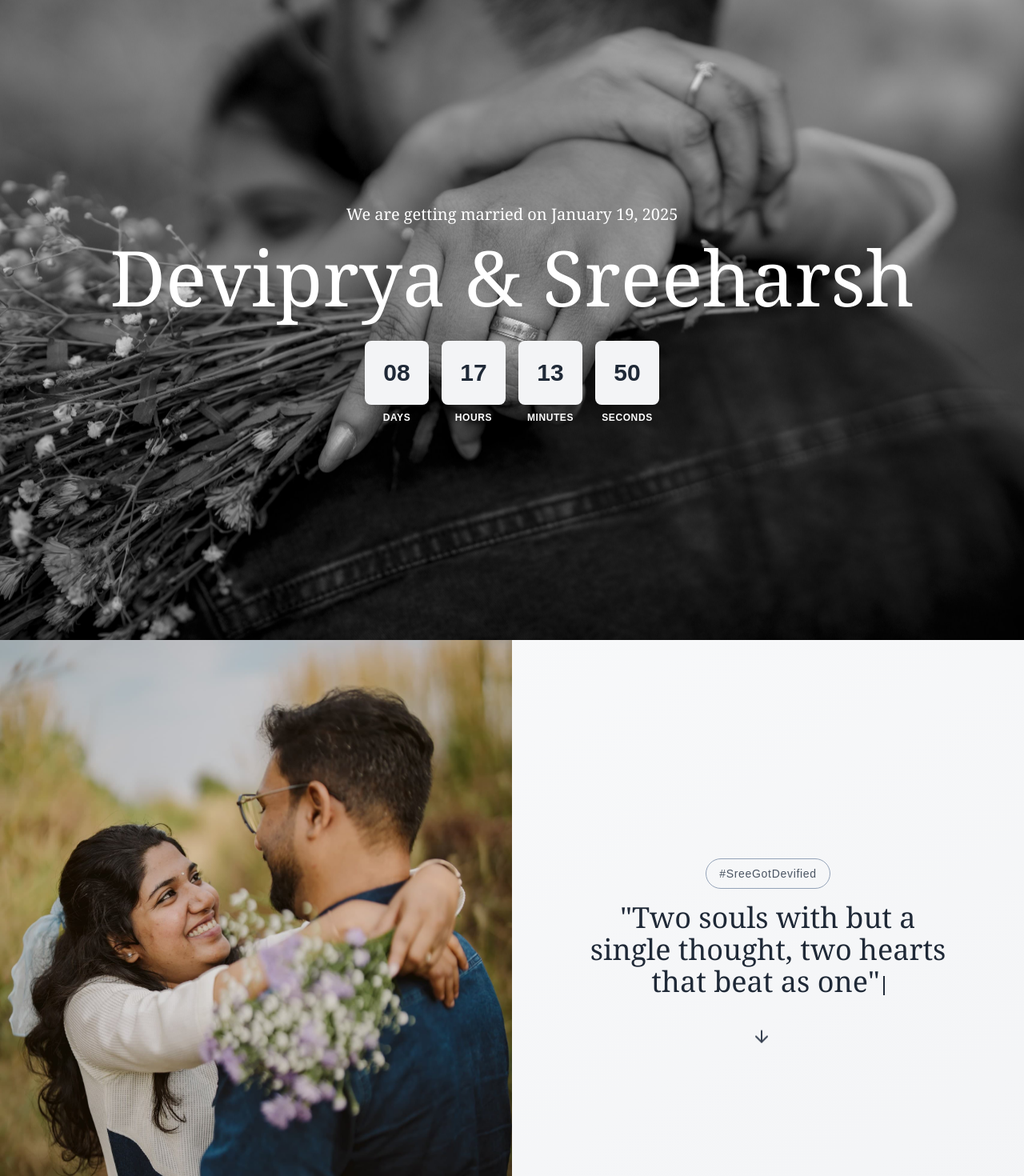
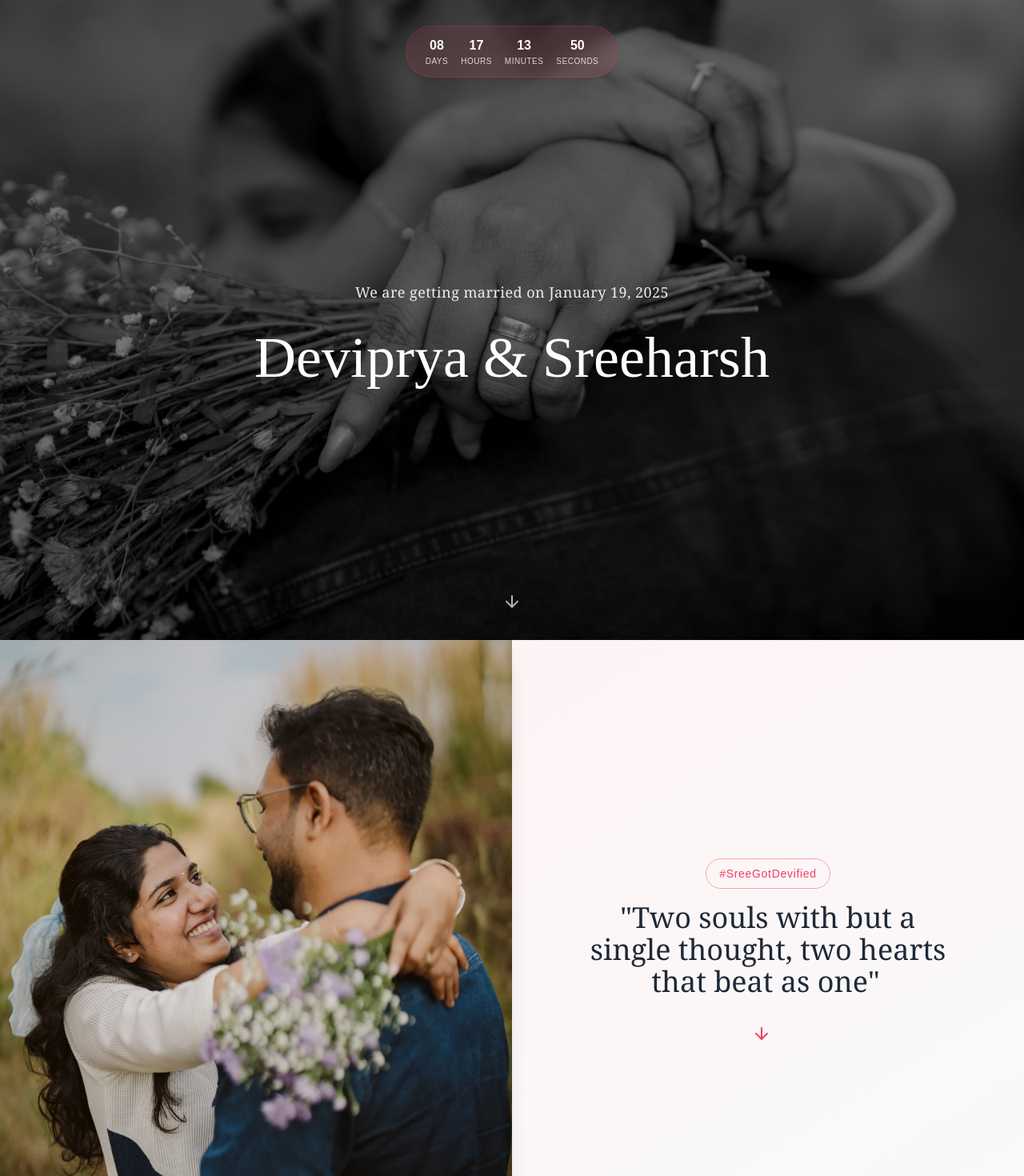
Before and after one commit to sreeharshrajan/my-wedding-invitation, a Next.js app: page / in a window 1280 px wide. Shown: the top 1470 px of the page at 80% size. Built offline with nearby package versions, Linux system fonts and the light colour scheme; no server answers; the database is empty.

Commit message:
Refactor CountdownTimer and Hero components for improved layout and animation; update Quote and Footer components for enhanced styling and responsiveness

```diff
--- a/src/components/home/CountdownTimer.jsx
+++ b/src/components/home/CountdownTimer.jsx
@@ -34,16 +34,16 @@ const CountdownTimer = ({ targetTime }) => {
   }, [targetTime]);
 
   return (
-    <div className="w-full max-w-4xl mx-auto p-4 lg:p-8">
-      <div className="flex flex-wrap justify-center items-center gap-3 sm:gap-4">
+    <div className="w-auto inline-block px-4 py-3 backdrop-blur-md bg-rose-500/10 rounded-full border border-rose-500/20 shadow-lg">
+      <div className="flex items-center gap-3 sm:gap-4 px-2">
         {Object.entries(timeLeft).map(([unit, value]) => (
           <div key={unit} className="flex flex-col items-center">
-            <div className="bg-gray-100 rounded-lg p-2 w-14 h-14 sm:w-16 sm:h-16 md:w-18 md:h-18 lg:w-20 lg:h-20 flex items-center justify-center mb-2 shadow-lg transition-all duration-300">
-              <span className="text-lg sm:text-xl md:text-2xl lg:text-3xl font-bold text-gray-800">
+            <div className=" flex items-center justify-center shadow-sm transition-all duration-300 hover:bg-rose-500/30">
+              <span className="text-base sm:text-md font-bold text-white">
                 {value.toString().padStart(2, "0")}
               </span>
             </div>
-            <span className="text-xs uppercase tracking-wider text-white font-semibold">
+            <span className="text-[10px] uppercase tracking-wider text-white/80 font-medium">
               {unit}
             </span>
           </div>
--- a/src/components/home/Hero.jsx
+++ b/src/components/home/Hero.jsx
@@ -1,46 +1,80 @@
 import { useEffect, useState } from "react";
-import { useGsapAnimation } from "@/hooks/useGsapAnimation";
+import { gsap } from "gsap";
 import CountdownTimer from "@/components/home/CountdownTimer";
+import { ArrowDown } from "lucide-react";
+import Link from "next/link";
 
 const Hero = () => {
   const [isLoaded, setIsLoaded] = useState(false);
   const targetDate = new Date("2025-01-19T12:00:00");
 
   useEffect(() => {
-    // Simulate a delay to ensure this isn't the first component loaded
     const timer = setTimeout(() => {
       setIsLoaded(true);
-    }, 1000); // Delay for 1 second
+    }, 1000);
 
     return () => clearTimeout(timer);
   }, []);
 
-  useGsapAnimation(".hero-text", {
+  useEffect(() => {
+    if (isLoaded) {
+      // Create animation timeline
+      const tl = gsap.timeline();
+
+      // Animate hero text elements
+      tl.from(".hero-subtitle", {
+        opacity: 0,
+        y: 30,
+        duration: 1,
+        ease: "power3.out"
+      })
+        .from(".hero-title", {
           opacity: 0,
           y: 50,
-    duration: 1.5,
-    ease: "power3.out",
-  });
+          duration: 1.2,
+          ease: "power3.out"
+        }, "-=0.5"); // Start slightly before previous animation ends
+    }
+  }, [isLoaded]);
 
   if (!isLoaded) {
     return (
-      <section className="h-screen flex items-center justify-center bg-[url('/images/hero_bg-2.jpg')] bg-cover bg-center" />
+      <section className="relative h-screen flex items-center justify-center bg-[url('/images/hero_bg-2.jpg')] bg-cover bg-center bg-no-repeat">
+        <div className="absolute inset-0 bg-black/40" />
+      </section>
     );
   }
 
   return (
-    <section className="h-screen flex items-center justify-center bg-[url('/images/hero_bg-2.jpg')] bg-cover bg-center">
-      <div className="text-center hero-text px-4 sm:px-6 md:px-8">
-        <h5 className="mt-4 text-sm sm:text-base md:text-lg lg:text-xl leading-6 sm:leading-7 md:leading-8 text-white font-serif">
+    <section className="relative h-screen bg-[url('/images/hero_bg-2.jpg')] bg-cover bg-center bg-no-repeat">
+      <div className="absolute inset-0 bg-black/40" />
+
+      {/* Countdown Timer positioned at top */}
+      <div className="relative z-10 w-full flex justify-center pt-6 sm:pt-8">
+        <CountdownTimer targetTime={targetDate} />
+      </div>
+
+      {/* Main Content */}
+      <div className="relative z-10 h-full flex items-center justify-center -mt-20">
+        <div className="container mx-auto">
+          <div className="text-center px-4 max-w-4xl mx-auto">
+            <h5 className="hero-subtitle text-xs sm:text-sm md:text-lg text-white font-serif tracking-wide opacity-90">
               We are getting married on January 19, 2025
             </h5>
 
-        <h2 className="text-4xl sm:text-5xl md:text-6xl lg:text-8xl font-serif text-white mt-2 sm:mt-3 md:mt-4  font-primary">
+            <h2 className="hero-title font-primary text-white mt-6 md:mt-8 text-3xl leading-tight sm:text-4xl md:text-lg lg:text-6xl xl:text-7xl">
               Deviprya &amp; Sreeharsh
             </h2>
+          </div>
+        </div>
+      </div>
 
-        <CountdownTimer targetTime={targetDate} />
+      {/* Down Arrow */}
+      <Link href="#schedule" className="absolute bottom-8 left-1/2 transform -translate-x-1/2 z-10">
+        <div className="animate-bounce">
+          <ArrowDown className="w-6 h-6 text-white opacity-70 hover:opacity-100 transition-opacity cursor-pointer" />
         </div>
+      </Link>
     </section>
   );
 };
--- a/src/components/home/Quote.jsx
+++ b/src/components/home/Quote.jsx
@@ -10,10 +10,9 @@ const Quote = () => {
 
   useEffect(() => {
     let index = 0;
-    const typingSpeed = 80; // Slightly faster for better feel
-    const cursorBlinkSpeed = 530; // Cursor blink speed
+    const typingSpeed = 80;
+    const cursorBlinkSpeed = 530;
 
-    // Typing effect
     const typingInterval = setInterval(() => {
       if (index < fullQuote.length) {
         setText(fullQuote.slice(0, index + 1));
@@ -24,7 +23,6 @@ const Quote = () => {
       }
     }, typingSpeed);
 
-    // Cursor blinking effect
     const cursorInterval = setInterval(() => {
       setShowCursor(prev => !prev);
     }, cursorBlinkSpeed);
@@ -36,26 +34,26 @@ const Quote = () => {
   }, []);
 
   return (
-    <section className="flex flex-col lg:flex-row h-screen bg-gradient-to-br from-gray-50 to-gray-100 over">
-      <div className="hidden lg:block lg:w-1/2 bg-cover bg-center bg-no-repeat bg-[url('/images/prewedding/1.jpg')]">
+    <section className="flex flex-col lg:flex-row h-screen bg-gradient-to-br from-rose-50 to-gray-50 overflow-hidden">
+      <div className="hidden lg:block lg:w-1/2 bg-cover bg-center bg-no-repeat bg-[url('/images/prewedding/1.jpg')] shadow-xl">
       </div>
       <div className="lg:w-1/2 flex items-center justify-center p-8 h-full">
         <div className="container mx-auto px-4">
           <div className="max-w-lg mx-auto">
             <div className="relative p-8 text-center">
-              <div className="flex flex-col items-center ">
-                <div className="px-4 text-sm font-medium text-gray-600 py-2 border border-slate-400 rounded-full tracking-wider mb-4">
+              <div className="flex flex-col items-center">
+                <div className="px-4 text-sm font-medium text-rose-500 py-2 border border-rose-300 rounded-full tracking-wider mb-4 hover:border-rose-400 transition-colors duration-300">
                   #SreeGotDevified
                 </div>
 
                 <div className="relative min-h-[120px] flex items-center justify-center">
                   <h1 className="text-3xl md:text-4xl font-serif text-gray-800 leading-relaxed">
                     {text}
-                    <span className={`inline-block w-0.5 h-6 bg-gray-800 ml-1 -mb-1 transition-opacity duration-100 ${showCursor ? 'opacity-100' : 'opacity-0'}`}  />
+                    <span className={`inline-block w-0.5 h-6 bg-rose-500 ml-1 -mb-1 transition-opacity duration-100 ${showCursor ? 'opacity-100' : 'opacity-0'}`} />
                   </h1>
                 </div>
                 <div className={`transform transition-all duration-1000 ${isTypingComplete ? 'translate-y-0 opacity-100' : 'translate-y-4 opacity-0'}`}>
-                  <div className="h-10 w-10 mt-10 animate-bounce motion-safe duration-100 text-gray-700">
+                  <div className="h-10 w-10 mt-10 animate-bounce motion-safe duration-100 text-rose-500 hover:text-rose-600 transition-colors">
                     <ArrowDown />
                   </div>
                 </div>
--- a/src/components/home/Schedule.jsx
+++ b/src/components/home/Schedule.jsx
@@ -22,7 +22,7 @@ const Schedule = () => {
   };
 
   return (
-    <section className="min-h-screen py-20 bg-gradient-to-b from-white via-rose-50 to-white">
+    <section id="schedule" className="min-h-screen py-20 bg-gradient-to-b from-white via-rose-50 to-white">
       <div className="container mx-auto px-4 max-w-5xl">
         <div className="date-venue-item text-center mb-16">
           <h2 className="text-5xl font-serif text-gray-800 mb-3">When and Where</h2>
--- a/src/components/ui/Footer.jsx
+++ b/src/components/ui/Footer.jsx
@@ -39,7 +39,7 @@ const Footer = () => {
   return (
     <footer
       ref={footerRef}
-      className="bg-white py-16 h-96 font-aleo relative overflow-hidden"
+      className="bg-white py-16 h-40 font-aleo relative overflow-hidden"
     >
       {/* Decorative elements */}
       <div className="absolute inset-0 opacity-5">
@@ -50,14 +50,15 @@ const Footer = () => {
       <div className="container mx-auto px-4 h-full flex flex-col justify-center relative">
         <div className="text-center mb-12">
           <h1 className="text-3xl md:text-4xl text-gray-800 font-primary tracking-wide">
-            {details?.title || '\u00A0'}
+            {/* {details?.title || '\u00A0'} */}
+            D&S
           </h1>
           <p className="text-gray-500 text-base md:text-lg mt-3 font-light tracking-wider">
             {details?.number_date || '\u00A0'}
           </p>
         </div>
 
-        <div className="flex flex-col md:flex-row justify-center space-y-8 md:space-y-0 md:space-x-32">
+        <div className="hidden flex-col md:flex-row justify-center space-y-8 md:space-y-0 md:space-x-32">
           <div className="text-center">
             <h2 className="text-xl md:text-2xl text-gray-700 mb-3 font-light">
               {bride?.name || '\u00A0'}
```
Lines whose indentation alone changed are shown as unchanged.
